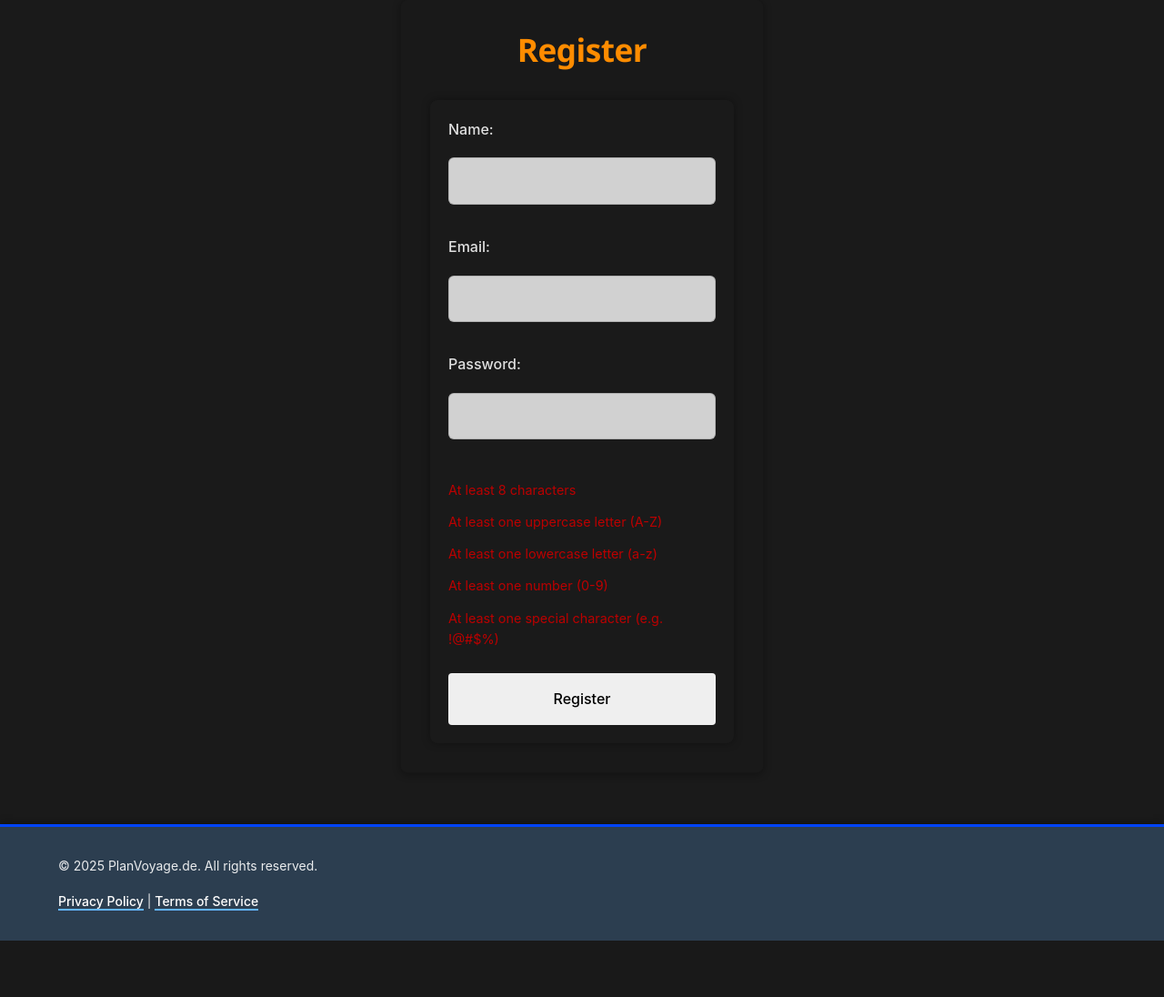
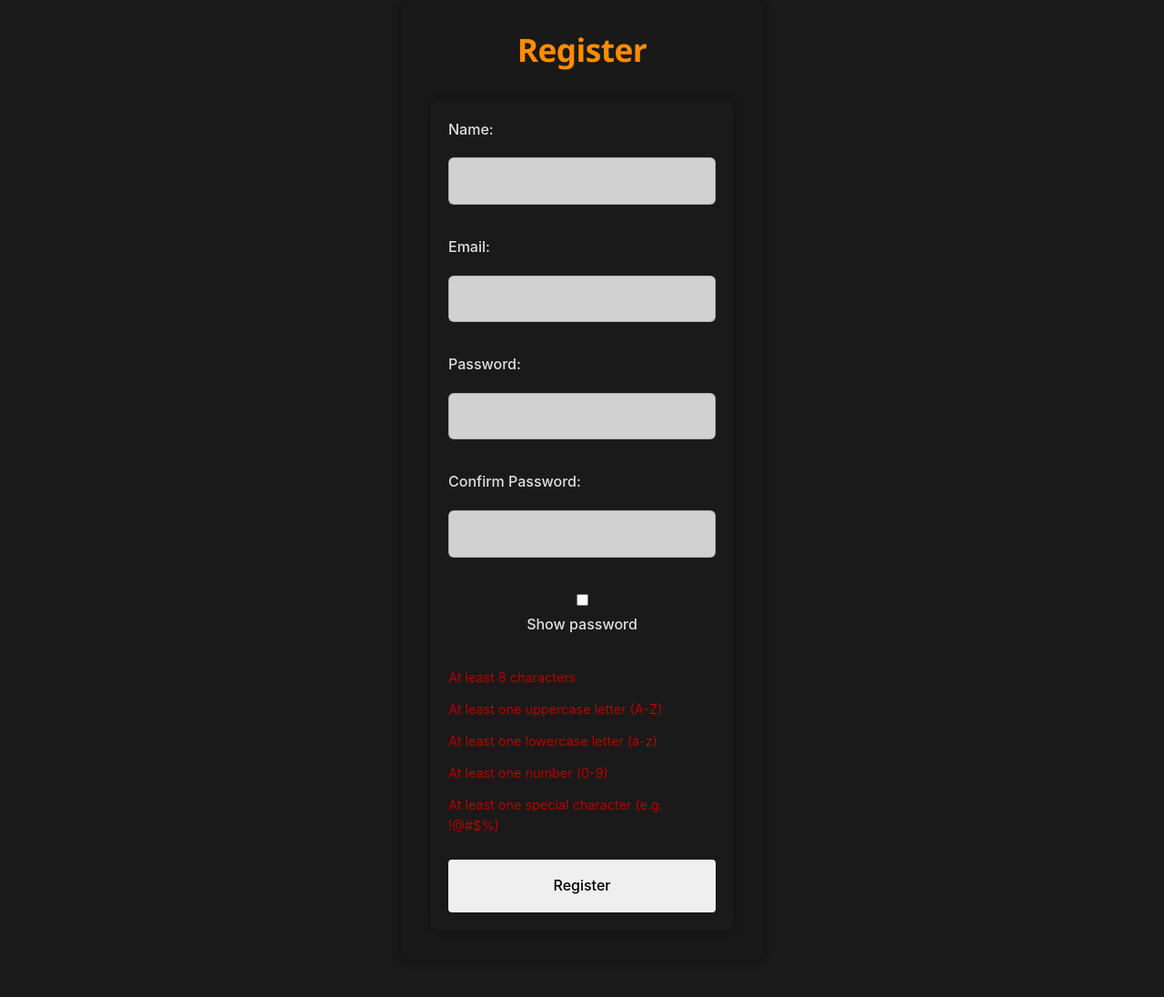
Before and after one commit to Bumbade/planvoyage, a PHP site: page /index.php/user/register in a window 1280 px wide. Shown: the part 203-1299 px from the top of the page at 91% size. Before the commit the page ends 1237 px from the top, so only its background shows below. Run offline with PHP 8.4, Linux system fonts and the light colour scheme.

Commit message:
ui: add password confirmation and show/hide toggle on register form; client-side match validation

```diff
--- a/src/views/auth/register.php
+++ b/src/views/auth/register.php
@@ -71,8 +71,17 @@ if ($flash): ?>
             </label>
             <label>
                 <span><?php echo htmlspecialchars(t('password_label', 'Password:')); ?></span>
-                 <input id="password" name="password" type="password" autocomplete="new-password" required pattern="(?=.*[A-Z])(?=.*[a-z])(?=.*\d)(?=.*[^A-Za-z0-9]).{8,}" title="<?php echo t('password_requirements_title','Mindestens 8 Zeichen, ein Großbuchstabe, ein Kleinbuchstabe, eine Zahl und ein Sonderzeichen'); ?>">
+                <input id="password" name="password" type="password" autocomplete="new-password" required pattern="(?=.*[A-Z])(?=.*[a-z])(?=.*\d)(?=.*[^A-Za-z0-9]).{8,}" title="<?php echo t('password_requirements_title','Mindestens 8 Zeichen, ein Großbuchstabe, ein Kleinbuchstabe, eine Zahl und ein Sonderzeichen'); ?>">
             </label>
+            <label>
+                <span><?php echo htmlspecialchars(t('password_confirm_label', 'Confirm Password:')); ?></span>
+                <input id="password_confirm" name="password_confirm" type="password" autocomplete="new-password" required>
+            </label>
+            <label style="display:flex;align-items:center;gap:8px;margin-top:6px;">
+                <input id="show_password" type="checkbox" aria-controls="password password_confirm">
+                <span><?php echo htmlspecialchars(t('show_password', 'Show password')); ?></span>
+            </label>
+            <div id="pw-match" style="color:#b00;margin-top:6px;display:none;"><?php echo htmlspecialchars(t('pw_mismatch','Passwörter stimmen nicht überein')); ?></div>
             <div id="pw-rules" class="pw-rules" aria-live="polite">
                 <ul>
                     <li id="rule-length" class="invalid"><?php echo htmlspecialchars(t('pw_rule_length','Mindestens 8 Zeichen')); ?></li>
@@ -97,6 +106,7 @@ if ($flash): ?>
 <script>
 (function(){
     var pw = document.getElementById('password');
+    var pwc = document.getElementById('password_confirm');
     if(!pw) return;
     var rules = {
         length: document.getElementById('rule-length'),
@@ -105,6 +115,8 @@ if ($flash): ?>
         digit: document.getElementById('rule-digit'),
         special: document.getElementById('rule-special')
     };
+    var pwMatchEl = document.getElementById('pw-match');
+    var showBox = document.getElementById('show_password');
     function set(el, ok){ if(!el) return; el.className = ok ? 'valid' : 'invalid'; }
     function validate(val){
         set(rules.length, val.length >= 8);
@@ -113,8 +125,23 @@ if ($flash): ?>
         set(rules.digit, /[0-9]/.test(val));
         set(rules.special, /[^A-Za-z0-9]/.test(val));
     }
-    pw.addEventListener('input', function(e){ validate(e.target.value); });
+    pw.addEventListener('input', function(e){ validate(e.target.value); checkMatch(); });
+    if(pwc) pwc.addEventListener('input', checkMatch);
+    if(showBox){ showBox.addEventListener('change', function(){ var t = this.checked ? 'text' : 'password'; try{ pw.type = t; if(pwc) pwc.type = t; }catch(e){} }); }
+
+    function checkMatch(){
+        if(!pwc) return;
+        if(pw.value === '' && pwc.value === ''){ pwMatchEl.style.display = 'none'; return; }
+        if(pw.value === pwc.value){ pwMatchEl.style.display = 'none'; return true; }
+        pwMatchEl.style.display = 'block'; return false;
+    }
+
+    // Prevent submit if passwords don't match
+    var form = document.querySelector('form');
+    if(form){ form.addEventListener('submit', function(e){ if(!checkMatch()){ e.preventDefault(); pw.focus(); } }); }
+
     // run once to initialize
     validate(pw.value || '');
+    checkMatch();
 })();
 </script>
```
